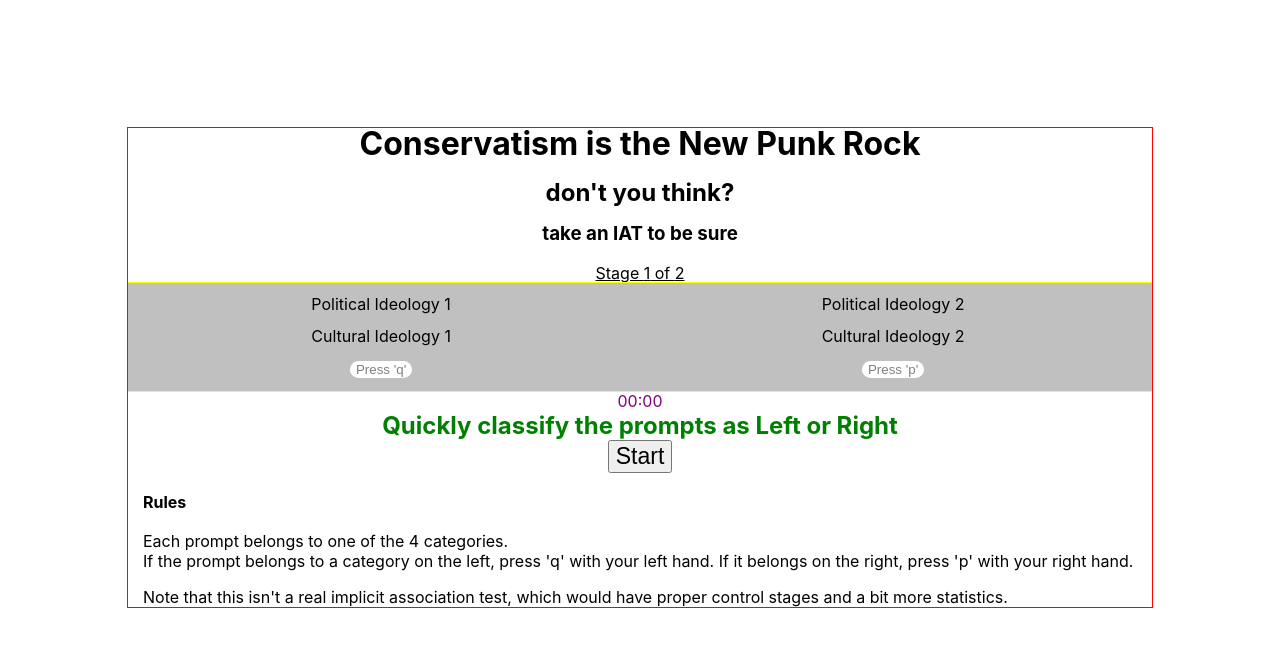
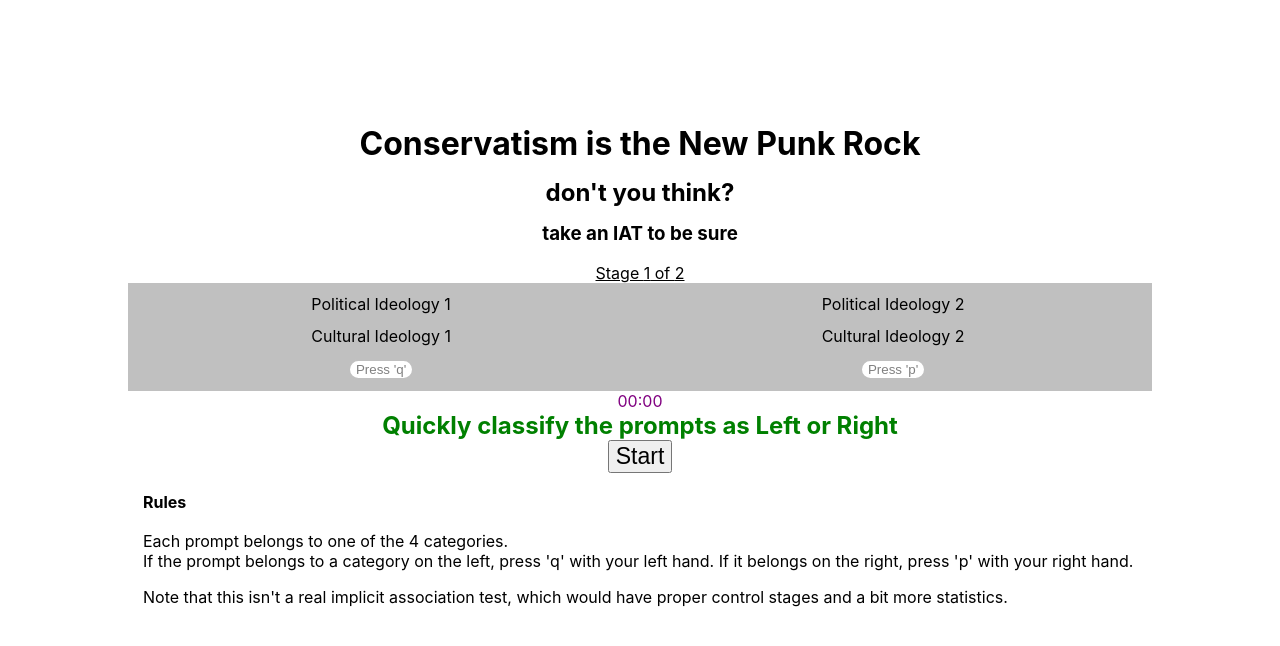
Before and after one commit to stensonowen/citnpr, a React (Create React App) app: page / in a window 1280 px wide. Shown: the top 646 px of the page. Built offline with nearby package versions, Linux system fonts and the light colour scheme.

Commit message:
Remove outlines

```diff
--- a/src/index.css
+++ b/src/index.css
@@ -5,11 +5,9 @@ body {
     sans-serif;
   -webkit-font-smoothing: antialiased;
   -moz-osx-font-smoothing: grayscale;
-  outline: 1px solid red;
 }
 
 table {
-  outline: 1px solid red;
   border-spacing: 0 10px;
 }
 
@@ -29,7 +27,6 @@ h1,h2,h3,h4,h5 {
 
 table {
   width: 100%;
-  outline: 1px solid yellow;
   border-spacing: 0 10px;
 }
 .gameboard tr { width: 50%; }
@@ -72,7 +69,6 @@ table {
 }
 
 code {
-  outline: 1px solid blue;
   font-family: source-code-pro, Menlo, Monaco, Consolas, "Courier New",
     monospace;
 }
```
